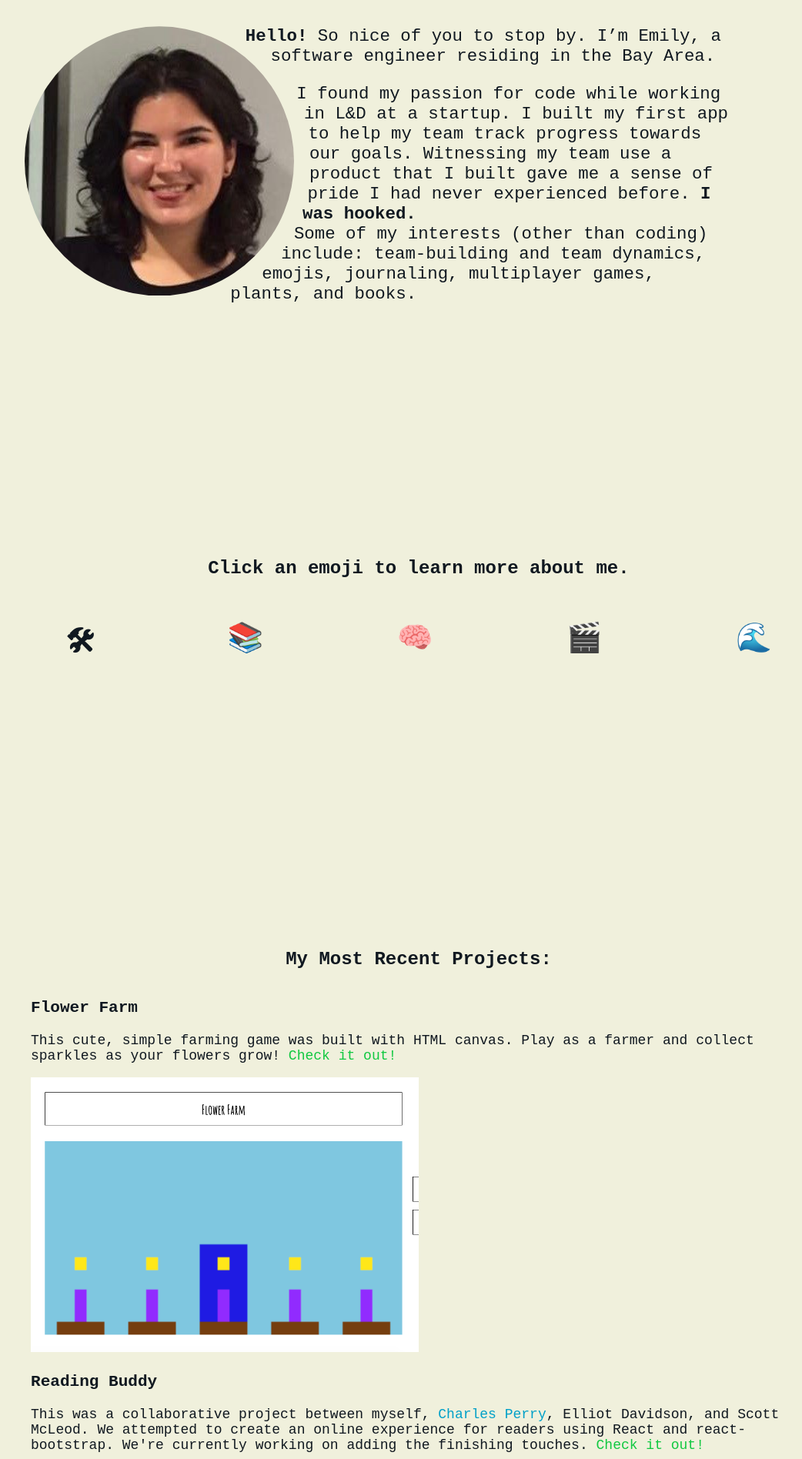
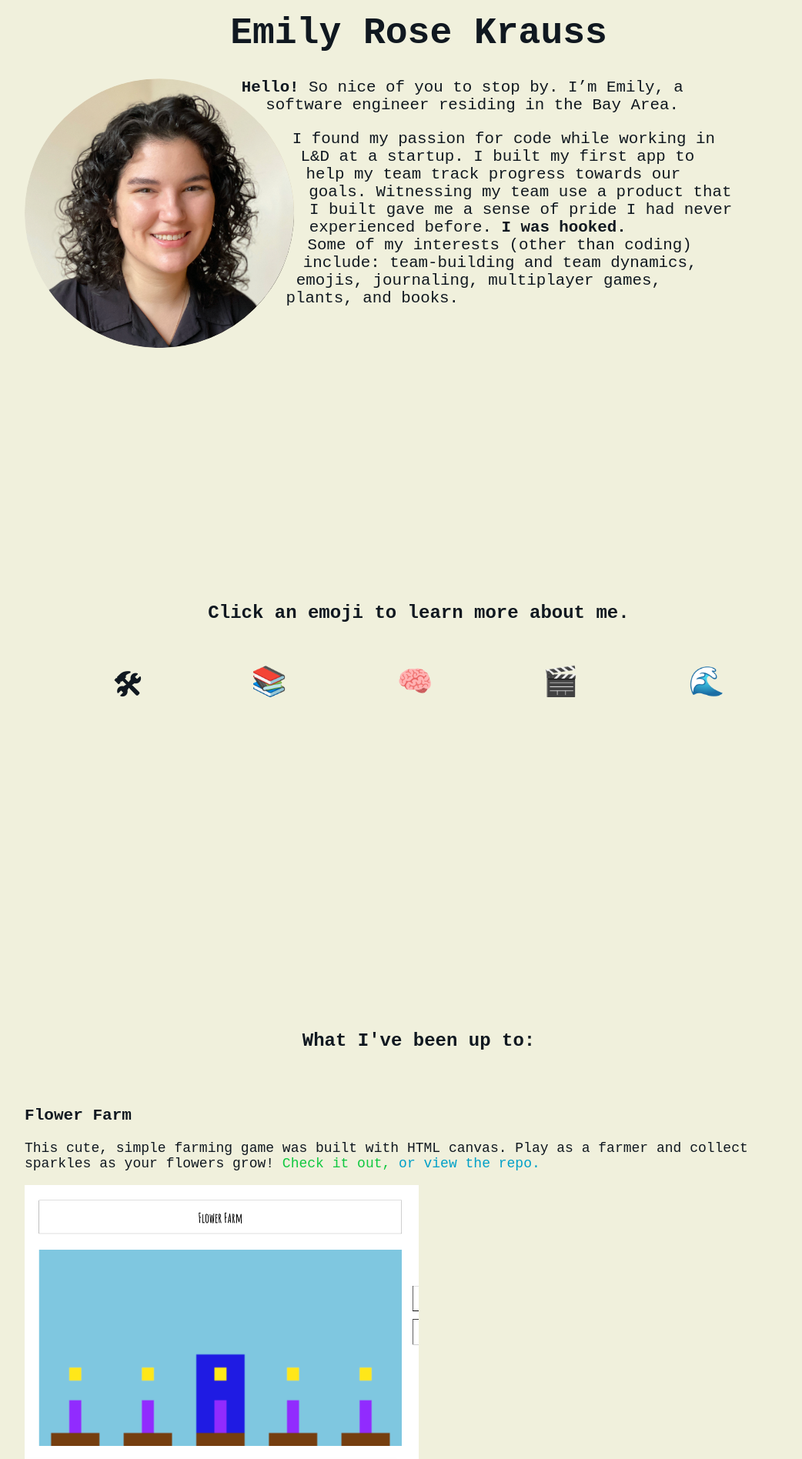
Before and after one commit to Emily-Rose-K/portfolio, a Next.js app: page / in a window 1280 px wide. Shown: the part 84-1980 px from the top of the page at 77% size, without its empty margins (96-1138 px from the left). Built offline with nearby package versions, Linux system fonts and the light colour scheme.

Commit message:
added links to repo, updated photo

```diff
--- a/pages/index.js
+++ b/pages/index.js
@@ -41,7 +41,7 @@ return (
                     team-building and team dynamics, emojis, journaling, multiplayer games, plants, and books.
             </p>
         </div>
-        <div className="container">
+        <div className="about">
             <h1 id="choose">Click an emoji to learn more about me. </h1>
                 <div id="fighters">
                     <h3 id="restorative" onClick={chooseFighter}>🛠</h3>
@@ -55,11 +55,11 @@ return (
                 </div>
         </div>
         <div className="container" id="projects">
-            <h1 id="portfolio">My Most Recent Projects:</h1>
+            <h1 id="portfolio">What I've been up to:</h1>
             <div id="flower-farm">
                 <h3>Flower Farm</h3>
                 <p>This cute, simple farming game was built with HTML canvas. Play as a farmer and
-                    collect sparkles as your flowers grow! <a href="https://emily-rose-k.github.io/flower-farm/" style={{color: "#10c840"}}>Check it out!</a>
+                    collect sparkles as your flowers grow! <a href="https://emily-rose-k.github.io/flower-farm/" style={{color: "#10c840"}}>Check it out,</a> <a href="https://github.com/Emily-Rose-K/flower-farm" style={{color: "#00a0c8"}}>or view the repo.</a>
                 </p>
                 <img src="flowerfarm.png" alt="image of flower farm game play" />
             </div>
@@ -67,15 +67,16 @@ return (
             <h3>Reading Buddy</h3>
                 <p>This was a collaborative project between myself, <a href="https://charleshperry.com" style={{color: "#00a0c8"}}>Charles Perry</a>, Elliot Davidson, and Scott McLeod. We attempted
                    to create an online experience for readers using React and react-bootstrap. We're currently working on adding the
-                   finishing touches. <a href="https://readingbuddy.netlify.app" style={{color: "#10c840"}}>Check it out!</a>
+                   finishing touches. <a href="https://readingbuddy.netlify.app" style={{color: "#10c840"}}>Check it out,</a> <a href="https://github.com/Emily-Rose-K/Frontend-Reading-Buddy" style={{color: "#00a0c8"}}>or view the repo.</a>
                 </p>
                 <img src="readingbuddy.png" alt="home page of readingbuddy dot netlify dot app" />
             </div>
             <div id="okr-tracker">
                 <h3>OKR Tracker</h3>
                     <p>My OKR tracker was the first app I ever built. It was made with Ruby on Rails and Bootstrap, and was designed with one team in mind.
-                       I'm planning to flesh it out more and allow users to create and join teams. <a href="https://talentteam-okr-tracker.herokuapp.com/" style={{color: "#10c840"}}>Check it out!</a>
+                       I'm planning to flesh it out more and allow users to create and join teams. <a href="https://talentteam-okr-tracker.herokuapp.com/" style={{color: "#10c840"}}>Check it out,</a><a href="https://github.com/Emily-Rose-K/talentteam_okr" style={{color: "#00a0c8"}}> or view the repo.</a>
                     </p>
+                    <img src="okrtracker.png" alt="home page of okr tracker with some goals added" />
             </div>
         </div>
     <Footer />
--- a/styles/globals.css
+++ b/styles/globals.css
@@ -17,16 +17,18 @@ a {
 }
 
 #emily {
-  font-size: 300%
+  font-size: 300%;
+  margin-top: 100px;
 }
 
 #home-content {
   margin-left: 10%;
+  margin-bottom: 30%;
 }
 
 #blurb, #intro {
   width: 80%;
-  font-size: 140%;
+  font-size: 130%;
 }
 
 h1 {
@@ -56,6 +58,10 @@ h1 {
   background-image: url("/public/mahface.png");
 }
 
+.about {
+  margin: 100px;
+}
+
 #fighters {
   display: flex;
   justify-content: space-evenly;
@@ -66,6 +72,12 @@ h1 {
   width: 80%;
   margin: 0 auto;
   font-size: large;
+  margin-bottom: 30%;
+}
+
+#portfolio {
+  margin: 50px;
+  font-size: x-large;
 }
 
 #projects {
@@ -86,13 +98,17 @@ h1 {
 
 .container {
   min-height: 100vh;
-  /* width: 100vw; */
-  padding: 0 0.5rem;
   display: flex;
   flex-direction: column;
   justify-content: center;
-  text-align: left;
-  /* opacity: 0.2; */
+}
+
+#okr-tracker {
+  margin-bottom: 50px;
+}
+#okr-tracker img {
+  width: 50%;
+  height: 50%
 }
 
 @media only screen and (max-width: 600px) {
@@ -106,12 +122,14 @@ h1 {
   }
   #fighters {
     flex-wrap: wrap;
-    margin: 100px;
     font-size: 12px;
   }
 
+  #choose {
+    font-size: small;
+  }
+
   #fighter {
-    margin: 0;
     justify-content: center;
     font-size: small;
   }
```
Also changed, not shown: public/mahface.png, public/okrtracker.png (added).
